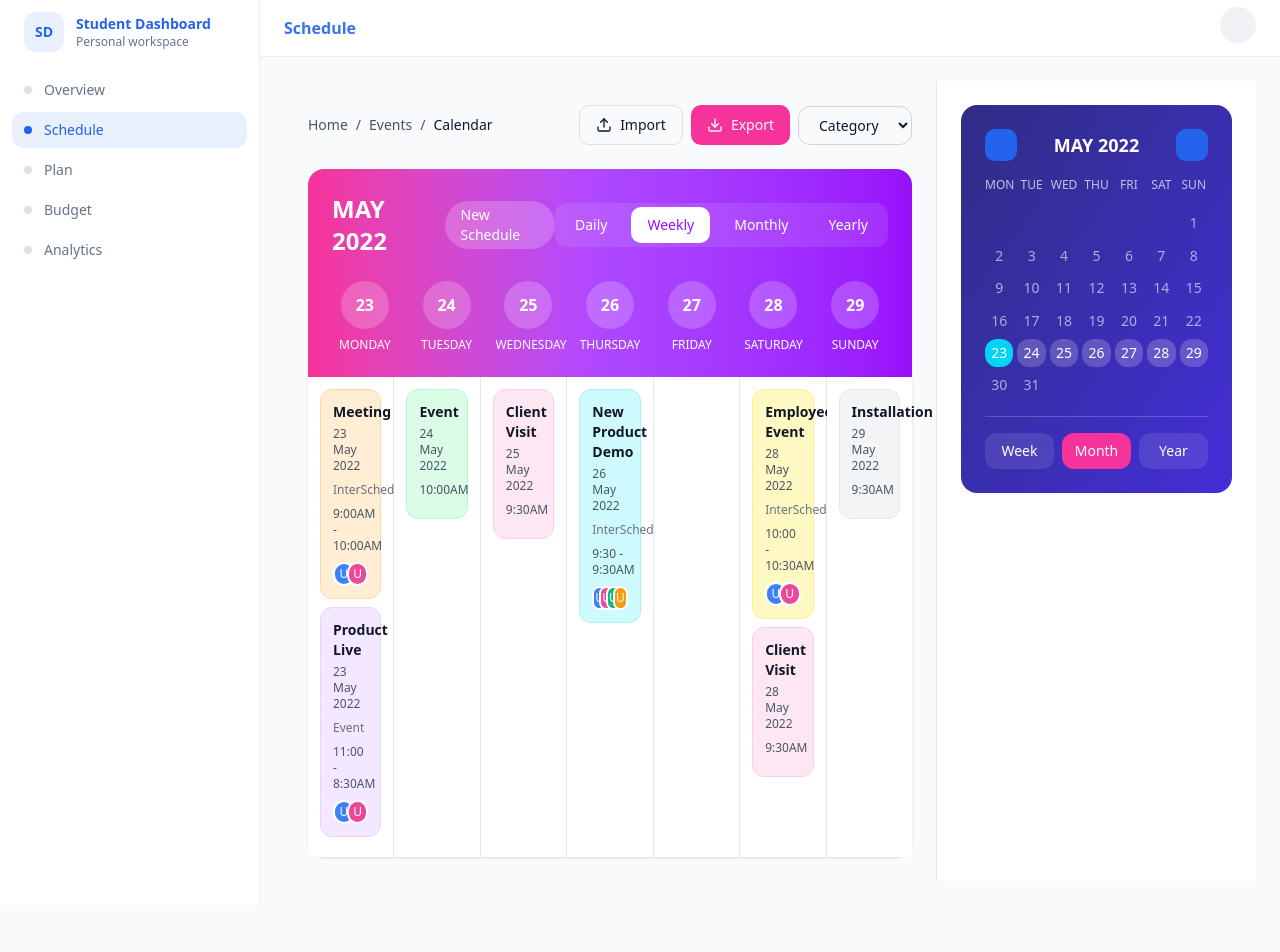
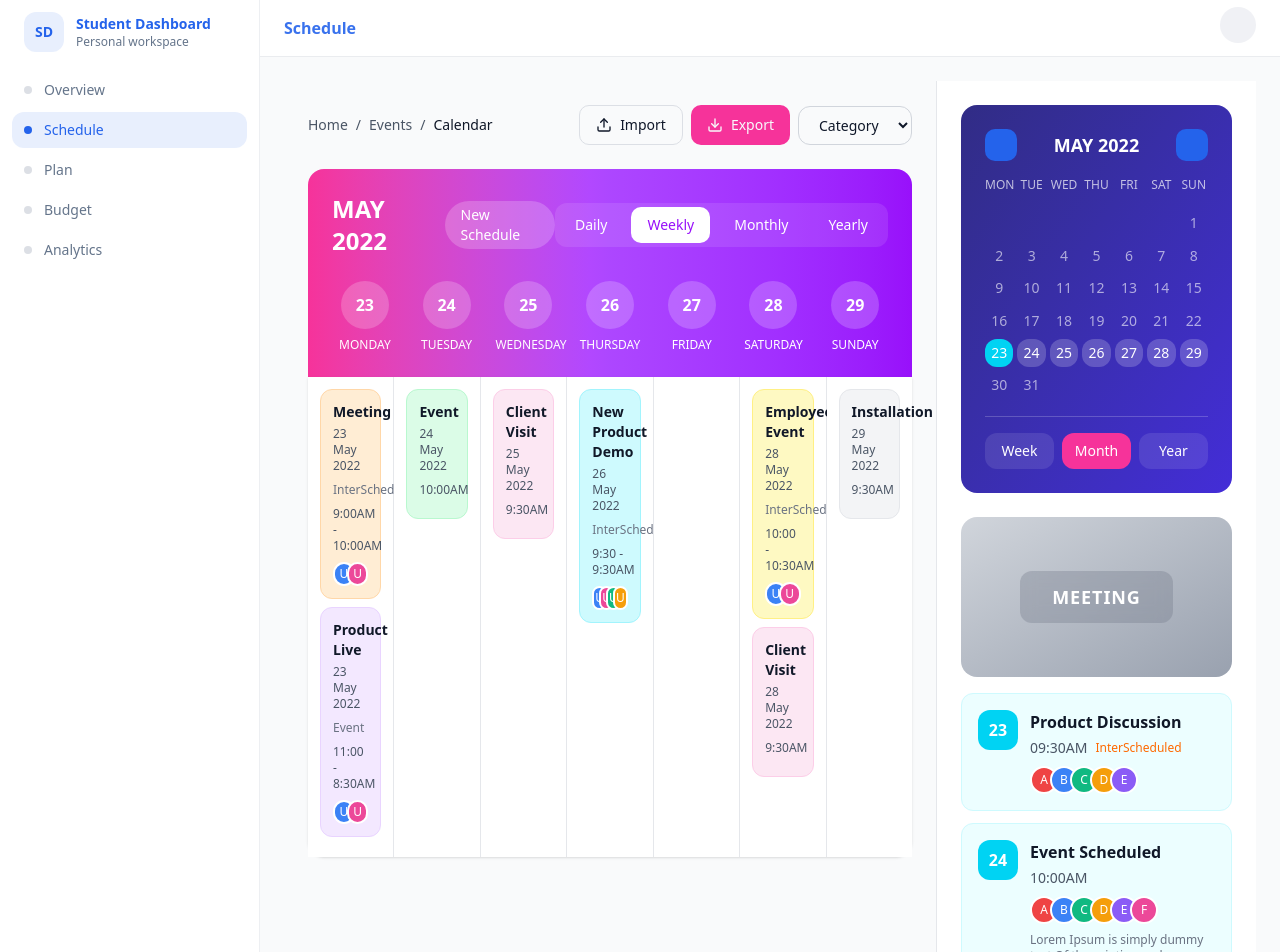
Before and after one commit to group6-dashboard/student-dashboard, a Next.js app: page /schedule in a window 1280 px wide. Shown: the top 952 px of the page. Before the commit the page ends 905 px from the top, so only its background shows below. Built offline with nearby package versions, Linux system fonts and the light colour scheme.

Commit message:
Update UpcomingEvents component

```diff
--- a/src/app/(dashboard)/schedule/page.tsx
+++ b/src/app/(dashboard)/schedule/page.tsx
@@ -5,6 +5,7 @@ import { Calendar as CalendarIcon, ChevronLeft, ChevronRight, Download, Upload }
 import { Button } from '@/components/ui/button';
 import EventCard from '@/components/EventCard';
 import MiniCalendar from '@/components/MiniCalendar';
+import UpcomingEvents from '@/components/UpcomingEvents';
 
 export interface Event {
   id: string;
@@ -255,6 +256,7 @@ export default function CalendarPage() {
          {/* Right Sidebar */}
         { <div className="w-80 bg-white border-l border-gray-200 p-6 space-y-6">
           <MiniCalendar currentDate={currentDate} />
+          <UpcomingEvents events={events} />
         </div>}
       </div>
     </div>
--- a/src/components/UpcomingEvents.tsx
+++ b/src/components/UpcomingEvents.tsx
@@ -0,0 +1,84 @@
+import { Event } from '@/app/(dashboard)/schedule/page';
+import Image from 'next/image';
+
+interface UpcomingEventsProps {
+  events: Event[];
+}
+
+export default function UpcomingEvents({ events }: UpcomingEventsProps) {
+  const upcomingEvents = [
+    {
+      id: '1',
+      title: 'Product Discussion',
+      date: '23',
+      time: '09:30AM',
+      status: 'InterScheduled',
+      attendees: 5
+    },
+    {
+      id: '2',
+      title: 'Event Scheduled',
+      date: '24',
+      time: '10:00AM',
+      attendees: 6
+    }
+  ];
+
+  return (
+    <div className="space-y-4">
+      <div className="relative h-40 rounded-2xl overflow-hidden">
+        <div className="absolute inset-0 bg-gradient-to-br from-gray-300 to-gray-400 flex items-center justify-center">
+          <div className="bg-gray-500/30 backdrop-blur-sm px-8 py-3 rounded-lg">
+            <span className="text-white font-bold text-lg tracking-wider">MEETING</span>
+          </div>
+        </div>
+      </div>
+
+      <div className="space-y-3">
+        {upcomingEvents.map((event) => (
+          <div
+            key={event.id}
+            className="bg-cyan-50 rounded-xl p-4 border border-cyan-100"
+          >
+            <div className="flex items-start gap-3">
+              <div className="bg-cyan-400 text-white rounded-lg w-10 h-10 flex items-center justify-center font-bold flex-shrink-0">
+                {event.date}
+              </div>
+              <div className="flex-1 min-w-0">
+                <h4 className="font-semibold text-gray-900 mb-1">
+                  {event.title}
+                </h4>
+                <div className="flex items-center gap-2 mb-2">
+                  <p className="text-sm text-gray-600">{event.time}</p>
+                  {event.status && (
+                    <span className="text-xs text-orange-500 font-medium">
+                      {event.status}
+                    </span>
+                  )}
+                </div>
+                <div className="flex -space-x-2">
+                  {Array.from({ length: event.attendees }).map((_, index) => (
+                    <div
+                      key={index}
+                      className="w-7 h-7 rounded-full border-2 border-white flex items-center justify-center text-xs font-medium text-white"
+                      style={{
+                        backgroundColor: ['#EF4444', '#3B82F6', '#10B981', '#F59E0B', '#8B5CF6', '#EC4899'][index % 6]
+                      }}
+                    >
+                      {String.fromCharCode(65 + index)}
+                    </div>
+                  ))}
+                </div>
+                {!event.status && (
+                  <p className="text-xs text-gray-500 mt-2">
+                    Lorem Ipsum is simply dummy text Of the printing and typesetting
+                  </p>
+                )}
+              </div>
+            </div>
+          </div>
+        ))}
+      </div>
+    </div>
+  );
+}
```
